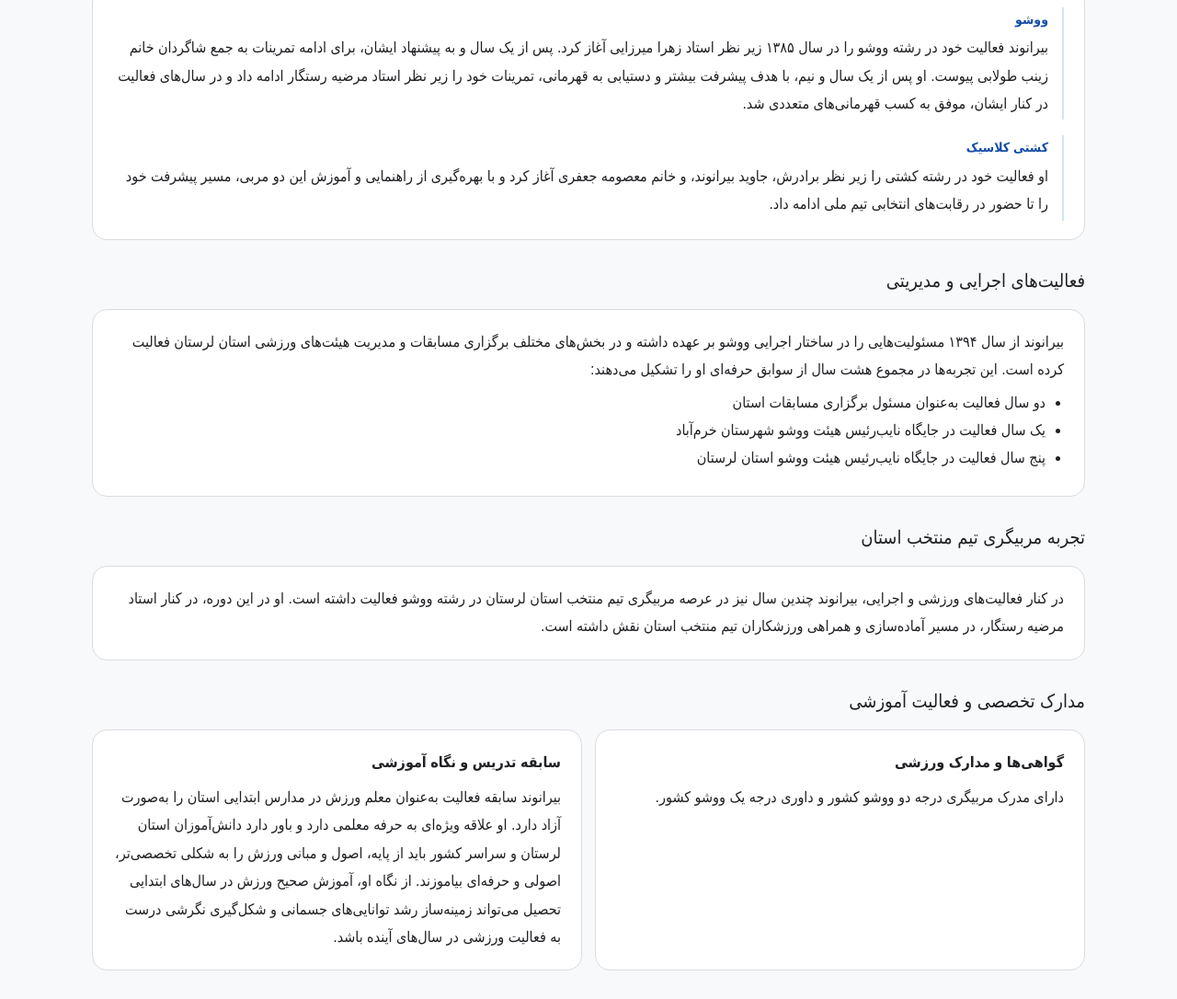
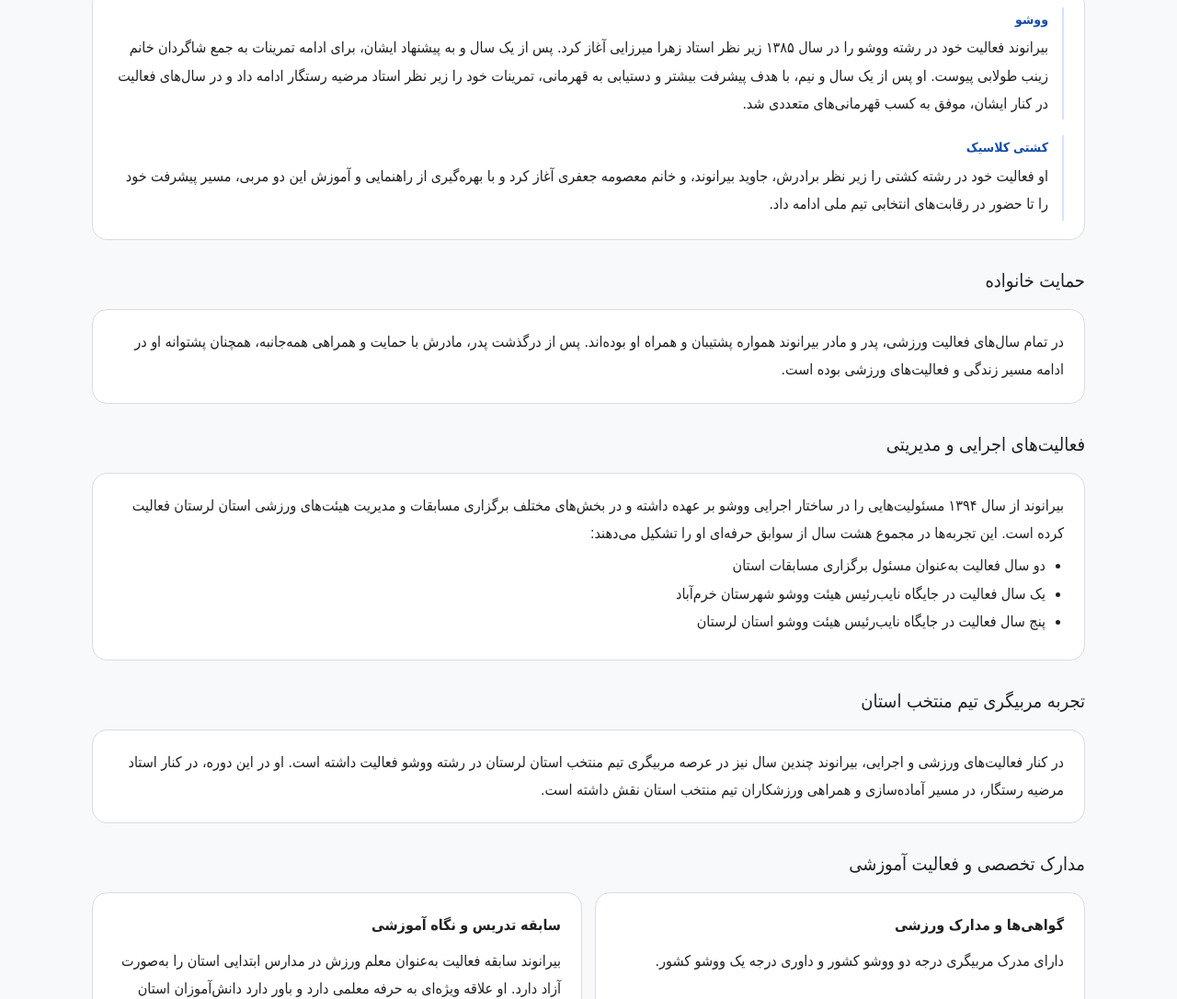
Before and after one commit to matinbeyranvand15-sketch/matin_beyranvand, a plain HTML site: page index.html in a window 1280 px wide. Shown: the part 2052-3138 px from the top of the page at 92% size. Drawn offline with Linux system fonts and the light colour scheme.

Commit message:
Add family support section to sports profile

```diff
--- a/index.html
+++ b/index.html
@@ -71,6 +71,7 @@
 <div class="item"><div class="year">ووشو</div><p>بیرانوند فعالیت خود در رشته ووشو را در سال ۱۳۸۵ زیر نظر استاد زهرا میرزایی آغاز کرد. پس از یک سال و به پیشنهاد ایشان، برای ادامه تمرینات به جمع شاگردان خانم زینب طولابی پیوست. او پس از یک سال و نیم، با هدف پیشرفت بیشتر و دستیابی به قهرمانی، تمرینات خود را زیر نظر استاد مرضیه رستگار ادامه داد و در سال‌های فعالیت در کنار ایشان، موفق به کسب قهرمانی‌های متعددی شد.</p></div>
 <div class="item"><div class="year">کشتی کلاسیک</div><p>او فعالیت خود در رشته کشتی را زیر نظر برادرش، جاوید بیرانوند، و خانم معصومه جعفری آغاز کرد و با بهره‌گیری از راهنمایی و آموزش این دو مربی، مسیر پیشرفت خود را تا حضور در رقابت‌های انتخابی تیم ملی ادامه داد.</p></div>
 </div></section>
+<section class="section"><h2>حمایت خانواده</h2><div class="content-card"><p>در تمام سال‌های فعالیت ورزشی، پدر و مادر بیرانوند همواره پشتیبان و همراه او بوده‌اند. پس از درگذشت پدر، مادرش با حمایت و همراهی همه‌جانبه، همچنان پشتوانه او در ادامه مسیر زندگی و فعالیت‌های ورزشی بوده است.</p></div></section>
 <section class="section"><h2>فعالیت‌های اجرایی و مدیریتی</h2><div class="content-card"><p>بیرانوند از سال ۱۳۹۴ مسئولیت‌هایی را در ساختار اجرایی ووشو بر عهده داشته و در بخش‌های مختلف برگزاری مسابقات و مدیریت هیئت‌های ورزشی استان لرستان فعالیت کرده است. این تجربه‌ها در مجموع هشت سال از سوابق حرفه‌ای او را تشکیل می‌دهند:</p>
 <ul><li>دو سال فعالیت به‌عنوان مسئول برگزاری مسابقات استان</li><li>یک سال فعالیت در جایگاه نایب‌رئیس هیئت ووشو شهرستان خرم‌آباد</li><li>پنج سال فعالیت در جایگاه نایب‌رئیس هیئت ووشو استان لرستان</li></ul></div></section>
 <section class="section"><h2>تجربه مربیگری تیم منتخب استان</h2><div class="content-card"><p>در کنار فعالیت‌های ورزشی و اجرایی، بیرانوند چندین سال نیز در عرصه مربیگری تیم منتخب استان لرستان در رشته ووشو فعالیت داشته است. او در این دوره، در کنار استاد مرضیه رستگار، در مسیر آماده‌سازی و همراهی ورزشکاران تیم منتخب استان نقش داشته است.</p></div></section>
```
